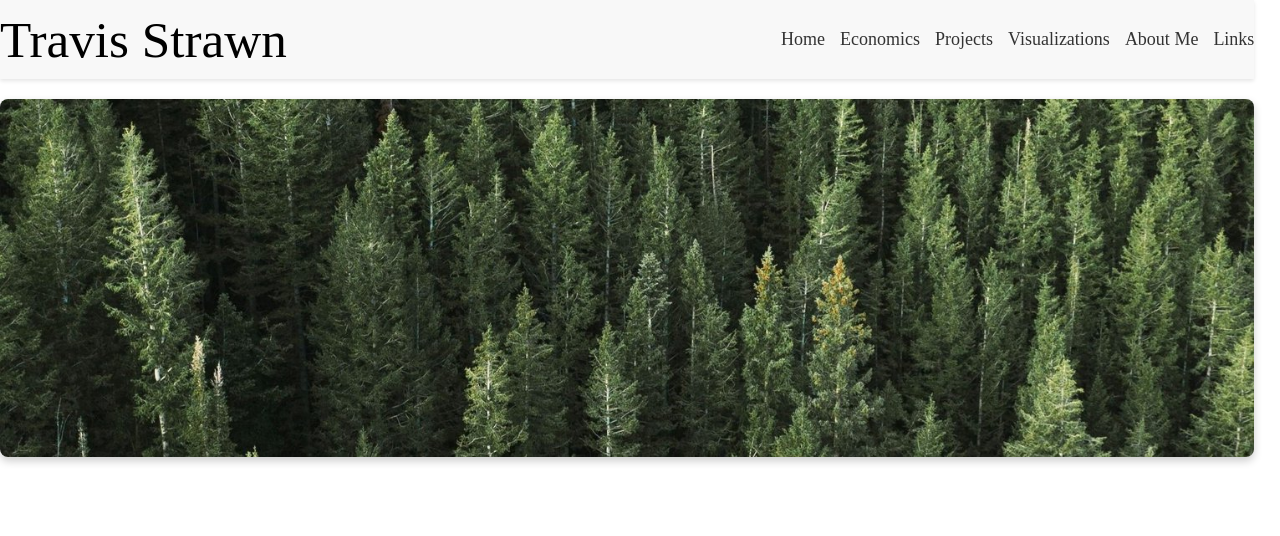
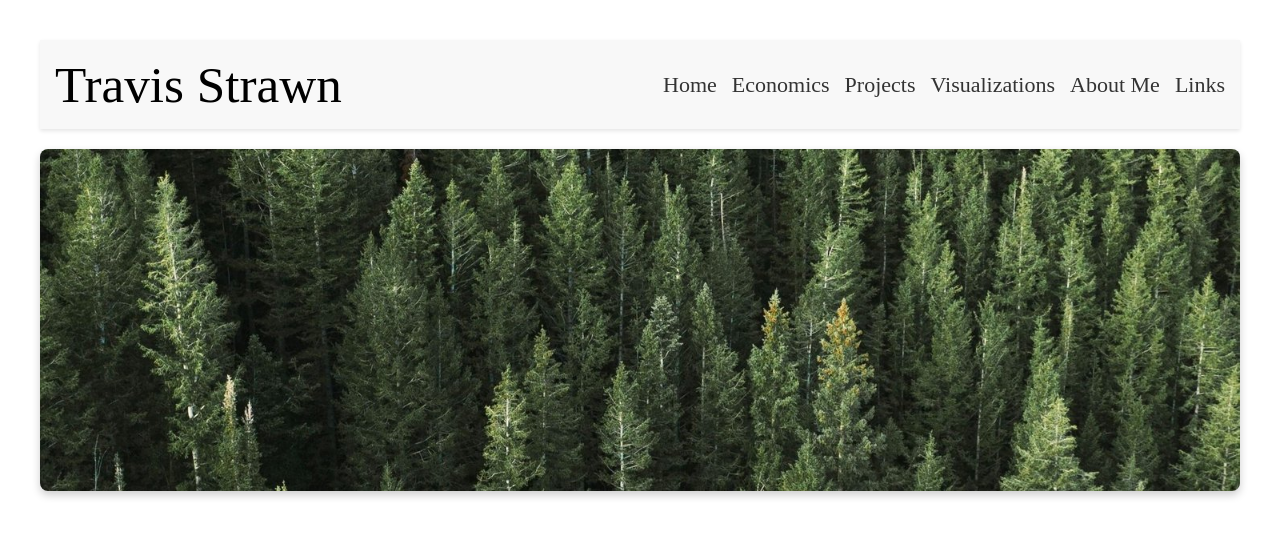
Before and after one commit to vipassanaecon/vipassanaecon.github.io, a plain HTML site: page index.html in a window 1280 px wide. Drawn offline with Linux system fonts and the light colour scheme.

Commit message:
update css

```diff
--- a/styles.css
+++ b/styles.css
@@ -4,8 +4,8 @@
 }
 
 html, body {
-  margin: 0;
-  padding: 0;
+  margin: 0px;
+  padding: 20px;
   width: 100%;
   height: 100%;
 }
@@ -20,27 +20,26 @@ header {
     justify-content: space-between;
     align-items: center;
     background-color: #f8f8f8;
-    padding: 10px 0%;
-    /* padding-left: 40px; */ /* Adjust this value to move the header to the right */
+    padding: 0px 0%;
     box-shadow: 0 2px 4px rgba(0, 0, 0, 0.1);
-    width: 98%; /* Header takes up the full width of the viewport */
+    width: 100%;
 }
 
 .brand {
-    font-size: 4vw; /* Font size relative to the viewport width */
+    font-size: 4vw;
+    padding: 15px;
 }
 
 .nav-links {
     display: flex;
     gap: 15px;
-    /* padding-left: 100; Remove any padding */
-    /* margin-left: 100;  /* Align to the left */
+    padding: 15px;
 }
 
 .nav-links a {
     text-decoration: none;
     color: #333;
-    font-size: 18px;
+    font-size: 22px;
 }
 
 .nav-links a:hover {
@@ -48,7 +47,7 @@ header {
 }
 
 img {
-    width: 98%;
+    width: 100%;
     height: auto;
     border-radius: 8px;
     box-shadow: 0 4px 8px rgba(0, 0, 0, 0.2);
```
